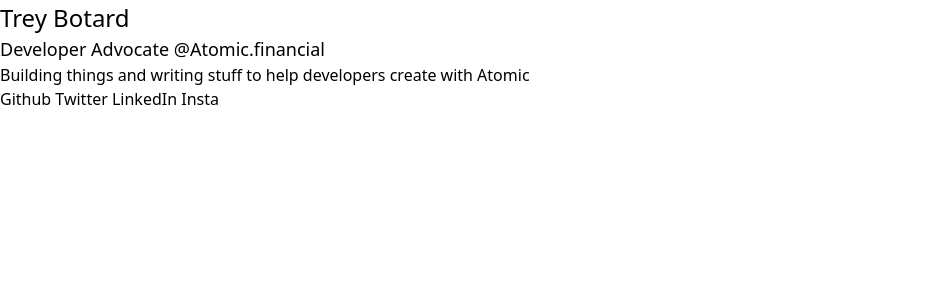
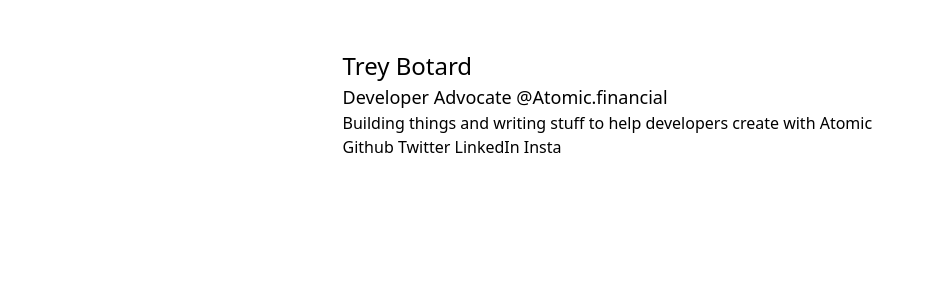
Before and after one commit to Tr3yb0/website, a Nuxt app: page / in a window 1280 px wide. Shown: the top 300 px of the page, without its empty margins (0-934 px from the left). Built offline with nearby package versions, Linux system fonts and the light colour scheme.

Commit message:
install tailwind and basic classes

```diff
--- a/nuxt.config.ts
+++ b/nuxt.config.ts
@@ -1,15 +1,16 @@
-import { defineNuxtConfig } from 'nuxt'
+import { defineNuxtConfig } from 'nuxt';
 
 // https://v3.nuxtjs.org/api/configuration/nuxt.config
 export default defineNuxtConfig({
-	build: {
-		postcss: {
-			postcssOptions: {
-				plugins: {
-					tailwindcss: {},
-					autoprefixer: {}
-				}
-			}
-		}
-	}
-})
+  modules: ['@nuxtjs/tailwindcss'],
+  build: {
+    postcss: {
+      postcssOptions: {
+        plugins: {
+          tailwindcss: {},
+          autoprefixer: {},
+        },
+      },
+    },
+  },
+});
--- a/package.json
+++ b/package.json
@@ -6,9 +6,12 @@
     "preview": "nuxt preview"
   },
   "devDependencies": {
+    "@nuxt/postcss8": "^1.1.3",
+    "@nuxtjs/tailwindcss": "^5.1.3",
+    "@tailwindcss/typography": "^0.5.2",
     "autoprefixer": "^10.4.7",
     "nuxt": "3.0.0-rc.4",
     "postcss": "^8.4.14",
-    "tailwindcss": "^3.1.3"
+    "tailwindcss": "^3.1.4"
   }
 }
--- a/pages/index.vue
+++ b/pages/index.vue
@@ -1,6 +1,9 @@
 <template>
-  <section>
-    <h1>Trey Botard</h1>
+  <div
+    class="flex flex-col justify-center items-start max-w-prose mx-auto my-12"
+  >
+    <main class="w-full">
+      <h1 class="">Trey Botard</h1>
       <h3>
         Developer Advocate
         <a href="https://atomic.financial" target="_blank">@Atomic.financial</a>
@@ -8,6 +11,7 @@
       <p>
         Building things and writing stuff to help developers create with Atomic
       </p>
+    </main>
     <MyFooter />
-  </section>
+  </div>
 </template>
--- a/tailwind.config.js
+++ b/tailwind.config.js
@@ -1,29 +1,31 @@
-const plugin = require('tailwindcss/plugin')
+const plugin = require('tailwindcss/plugin');
 
 /** @type {import('tailwindcss').Config} */
 module.exports = {
-  mode: "jit",
+  mode: 'jit',
   content: [
-    "./components/**/*.{vue,js}",
-    "./layouts/**/*.vue",
-    "./pages/**/*.vue",
-    "./plugins/**/*.{js,ts}",
-    "./nuxt.config.{js,ts}",
+    './components/**/*.{vue,ts,js}',
+    './layouts/**/*.vue',
+    './pages/**/*.vue',
+    './plugins/**/*.{js,ts}',
+    './nuxt.config.{js,ts}',
+    'app.vue',
   ],
   fontFamily: {
     sans: ['Roboto', 'sans-serif'],
-    serif: ['Merriweather', 'serif']
+    serif: ['Merriweather', 'serif'],
   },
   theme: {
     extend: {},
   },
   plugins: [
-    plugin(function({ addBase, theme }) {
+    require('@tailwindcss/typography'),
+    plugin(function ({ addBase, theme }) {
       addBase({
-        'h1': { fontSize: theme('fontSize.2xl') },
-        'h2': { fontSize: theme('fontSize.xl') },
-        'h3': { fontSize: theme('fontSize.lg') },
-      })
-    })
-  ]
+        h1: { fontSize: theme('fontSize.2xl', 'font.semibold') },
+        h2: { fontSize: theme('fontSize.xl') },
+        h3: { fontSize: theme('fontSize.lg') },
+      });
+    }),
+  ],
 };
```
Also changed, not shown: 1 other file (tests, documents, lock files or other folders). Lines whose indentation alone changed are shown as unchanged.
